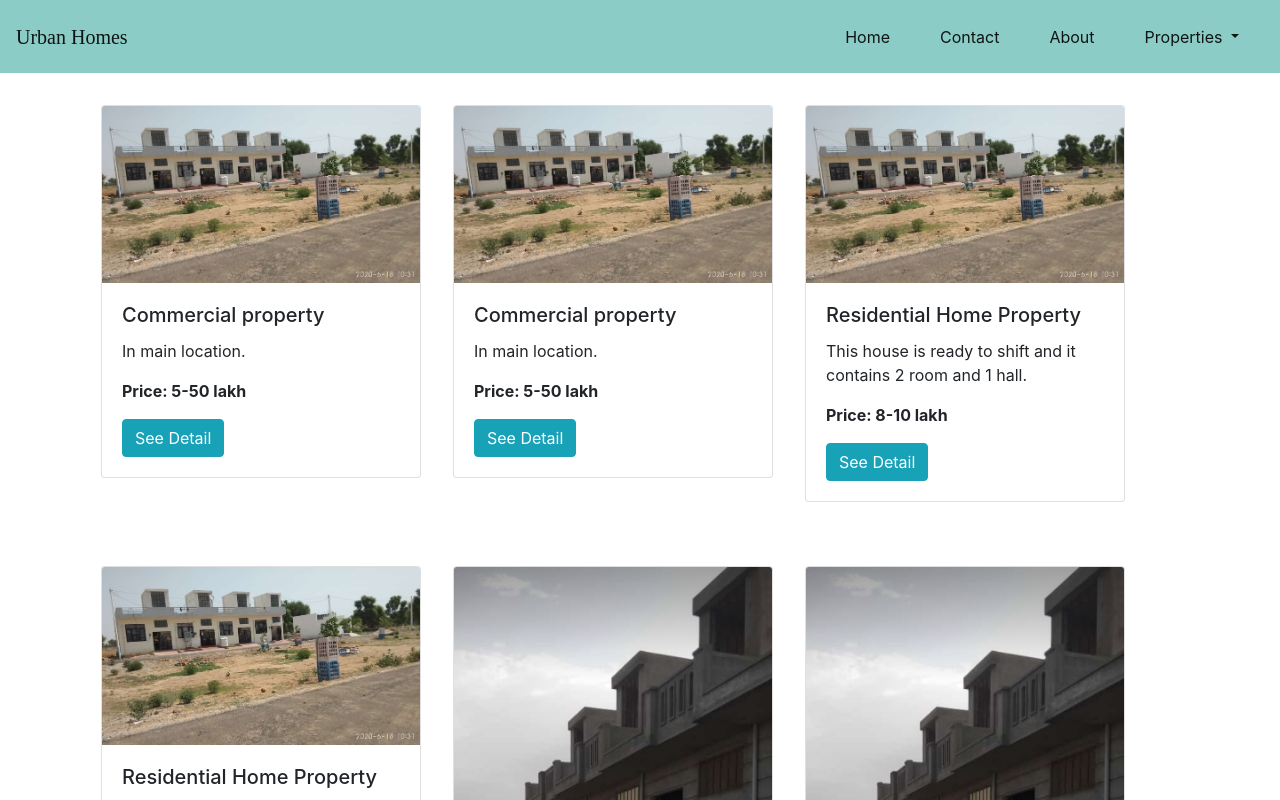
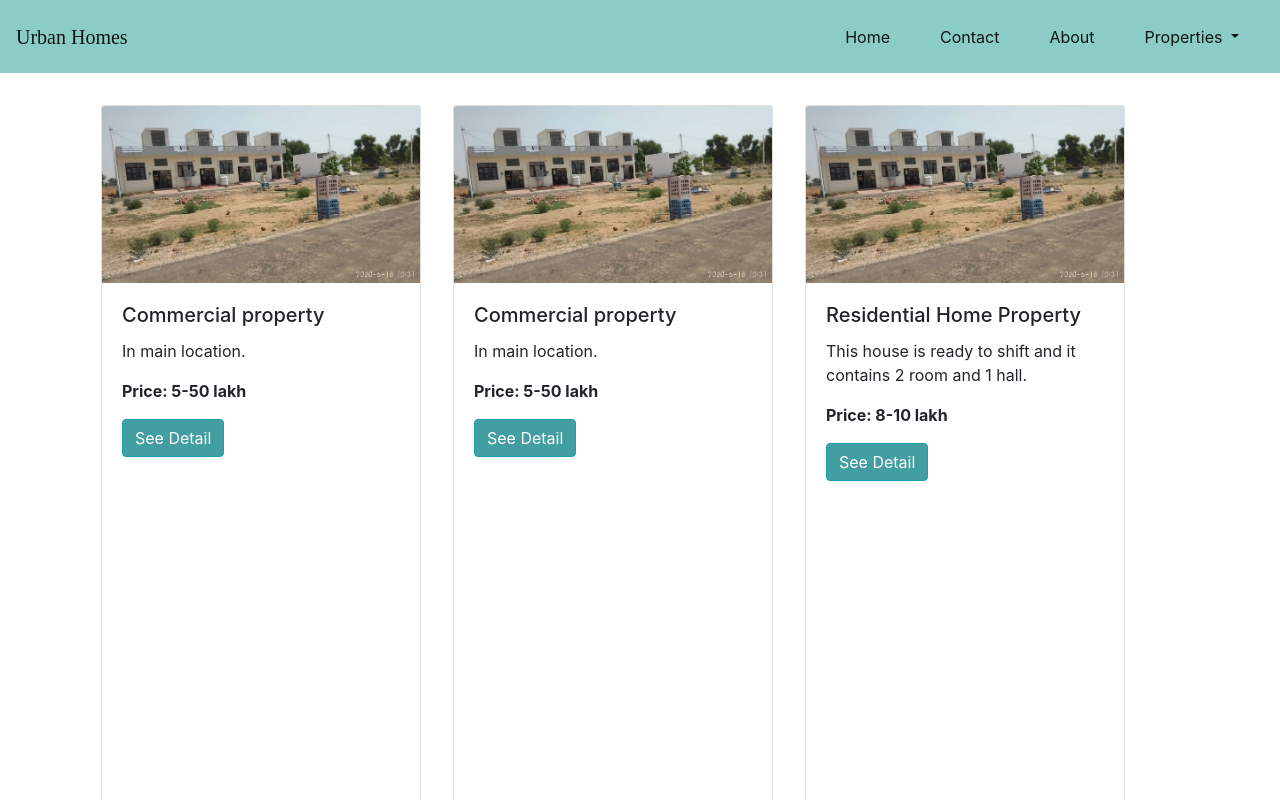
Before and after one commit to mohitdhakad/PropertyWebsite, an Angular app: page /property in a window 1280 px wide. Shown: the top 800 px of the page. Built offline with nearby package versions, Linux system fonts and the light colour scheme.

Commit message:
button managed

```diff
--- a/src/app/commercial/commercial.component.scss
+++ b/src/app/commercial/commercial.component.scss
@@ -2,7 +2,11 @@
     float: left;
     width: 20rem;
     margin: 2em 1em;
+    min-height: 600px;
 }
+.card:hover {
+    box-shadow: 0 12px 16px 0 rgba(0,0,0,0.24),0 17px 50px 0 rgba(0,0,0,0.19);
+  }
 .row::after {
     content: "";
     clear: both;
@@ -13,3 +17,7 @@
     margin: 0;
     padding: 0;
 }
+
+.btn {
+    background-color:  rgb(67, 158, 161);
+  }
--- a/src/app/investment/investment.component.scss
+++ b/src/app/investment/investment.component.scss
@@ -2,7 +2,11 @@
     float: left;
     width: 20rem;
     margin: 2em 1em;
+    min-height: 600px;
 }
+.card:hover {
+    box-shadow: 0 12px 16px 0 rgba(0,0,0,0.24),0 17px 50px 0 rgba(0,0,0,0.19);
+  }
 .row::after {
     content: "";
     clear: both;
@@ -13,3 +17,7 @@
     margin: 0;
     padding: 0;
 }
+
+.btn {
+    background-color:  rgb(67, 158, 161);
+  }
--- a/src/app/models/property.model.ts
+++ b/src/app/models/property.model.ts
@@ -12,9 +12,13 @@ export interface Property {
 export enum PropertyTypes {
 
 CommercialProperty,
+CommercialPlot,
 ResidentialProperty,
 ResidentialFlat,
 ResidntialHome,
+ResidentialPlot,
 InvestmentProperty,
+InvestmentLand,
+
 
 }
--- a/src/app/property/property.component.scss
+++ b/src/app/property/property.component.scss
@@ -1,8 +1,12 @@
 .card {
     float: left;
     width: 20rem;
+    min-height: 700px;
     margin: 2em 1em;
 }
+.card:hover {
+    box-shadow: 0 12px 16px 0 rgba(0,0,0,0.24),0 17px 50px 0 rgba(0,0,0,0.19);
+  }
 .row::after {
     content: "";
     clear: both;
@@ -13,3 +17,7 @@
     margin: 0;
     padding: 0;
 }
+
+.btn {
+    background-color:  rgb(67, 158, 161);
+  }
--- a/src/app/residential/residential.component.scss
+++ b/src/app/residential/residential.component.scss
@@ -2,7 +2,11 @@
     float: left;
     width: 20rem;
     margin: 2em 1em;
+    min-height: 600px;
 }
+.card:hover {
+    box-shadow: 0 12px 16px 0 rgba(0,0,0,0.24),0 17px 50px 0 rgba(0,0,0,0.19);
+  }
 .row::after {
     content: "";
     clear: both;
@@ -13,3 +17,7 @@
     margin: 0;
     padding: 0;
 }
+
+.btn {
+    background-color:  rgb(67, 158, 161);
+  }
```
Also changed, not shown: src/app/investment/investment.component.html (line endings or trailing spaces).
